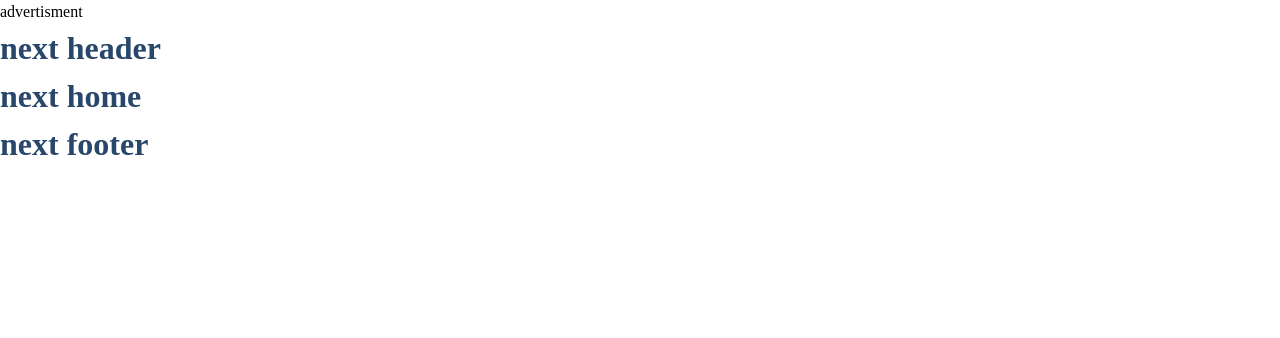
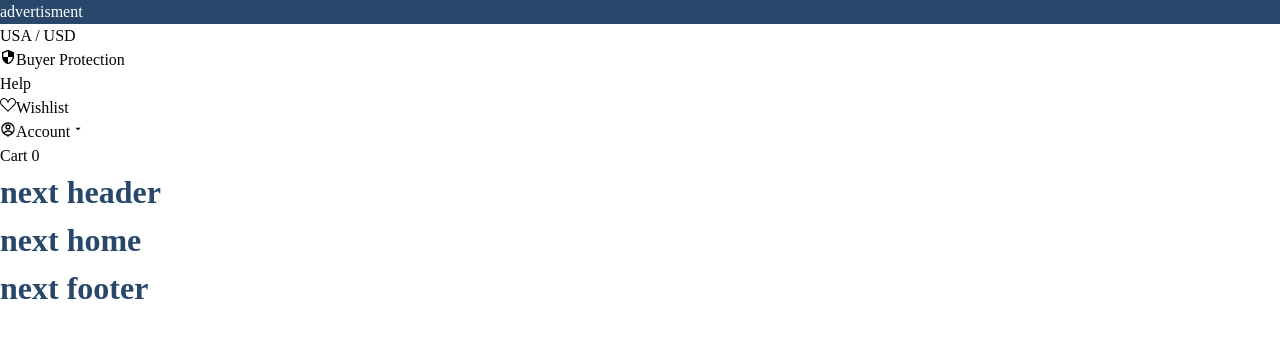
Before and after one commit to mikegulline/nextjs-mongodb-ecommerce, a Next.js app: page / in a window 1280 px wide. Shown: the top 338 px of the page. Built offline with nearby package versions, Linux system fonts and the light colour scheme.

Commit message:
connected cart store to header

```diff
--- a/components/header/Ad.jsx
+++ b/components/header/Ad.jsx
@@ -1,3 +1,5 @@
+import styles from './styles.module.scss';
+
 export default function Ad() {
-  return <div>advertisment</div>;
+  return <div className={styles.ad}>advertisment</div>;
 }
--- /dev/null
+++ b/components/header/Top.jsx
@@ -0,0 +1,42 @@
+import { MdSecurity } from 'react-icons/md';
+import { BsSuitHeart } from 'react-icons/bs';
+import { RiAccountPinCircleLine, RiArrowDropDownFill } from 'react-icons/ri';
+import { useSelector } from 'react-redux';
+import styles from './styles.module.scss';
+
+export default function Top() {
+  const { cart } = useSelector((state) => ({ ...state }));
+  return (
+    <div className={styles.top}>
+      <div className={styles.top__container}>
+        <div></div>
+        <ul className={styles.top__list}>
+          <li>
+            <span>USA / USD</span>
+          </li>
+          <li>
+            <MdSecurity />
+            <span>Buyer Protection</span>
+          </li>
+          <li>
+            <span>Help</span>
+          </li>
+          <li>
+            <BsSuitHeart />
+            <span>Wishlist</span>
+          </li>
+          <li>
+            <div className={styles.flex}>
+              <RiAccountPinCircleLine />
+              <span>Account</span>
+              <RiArrowDropDownFill />
+            </div>
+          </li>
+          <li>
+            <span>Cart</span> <span>{cart.length}</span>
+          </li>
+        </ul>
+      </div>
+    </div>
+  );
+}
--- a/components/header/index.jsx
+++ b/components/header/index.jsx
@@ -1,13 +1,13 @@
 import Ad from './Ad';
+import Top from './TOP';
 import styles from './styles.module.scss';
 
 export default function Header() {
   return (
-    <>
+    <header className={styles.header}>
       <Ad />
-      <header>
-        <h1>next header</h1>
-      </header>
-    </>
+      <Top />
+      <h1>next header</h1>
+    </header>
   );
 }
--- a/components/header/styles.module.scss
+++ b/components/header/styles.module.scss
@@ -0,0 +1,12 @@
+.ad {
+  background: $primary-color;
+  color: #fff;
+}
+
+.top {
+  width: 100%;
+}
+
+.header {
+  width: 100%;
+}
--- a/package.json
+++ b/package.json
@@ -1,5 +1,5 @@
 {
-  "name": "next-ecomerce",
+  "name": "next-e-commerce",
   "version": "0.1.0",
   "private": true,
   "scripts": {
@@ -19,6 +19,7 @@
     "next-redux-wrapper": "^8.1.0",
     "react": "18.2.0",
     "react-dom": "18.2.0",
+    "react-icons": "^4.7.1",
     "react-redux": "^8.0.5",
     "redux": "^4.2.0",
     "redux-devtools-extension": "^2.13.9",
```
Also changed, not shown: 1 other file (tests, documents, lock files or other folders).
